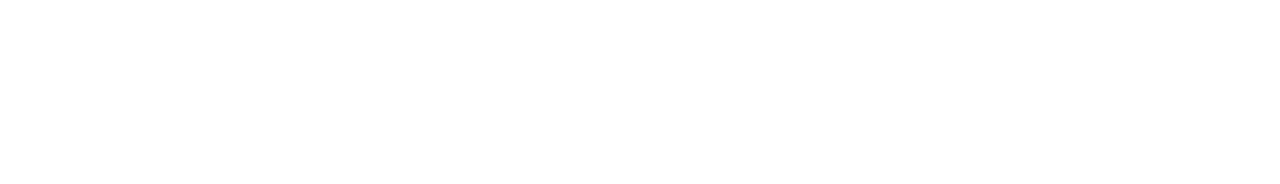
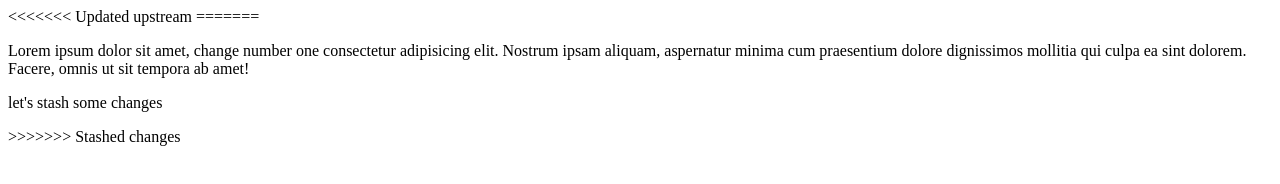
Before and after one commit to AsiaKo/git1, a plain HTML site: page index.html in a window 1280 px wide. Drawn offline with Linux system fonts and the light colour scheme.

Commit message:
changes to p tags

```diff
--- a/index.html
+++ b/index.html
@@ -7,6 +7,13 @@
 	<title>Git Tutorial </title>
 </head>
 <body>
+<<<<<<< Updated upstream
+=======
+
+	<p>Lorem ipsum dolor sit amet, change number one consectetur adipisicing elit. Nostrum ipsam aliquam, aspernatur minima cum praesentium dolore dignissimos mollitia qui culpa ea sint dolorem. Facere, omnis ut sit tempora ab amet!</p>
+
+	<p>let's stash some changes</p>
+>>>>>>> Stashed changes
 
 </body>
 </html>
```
